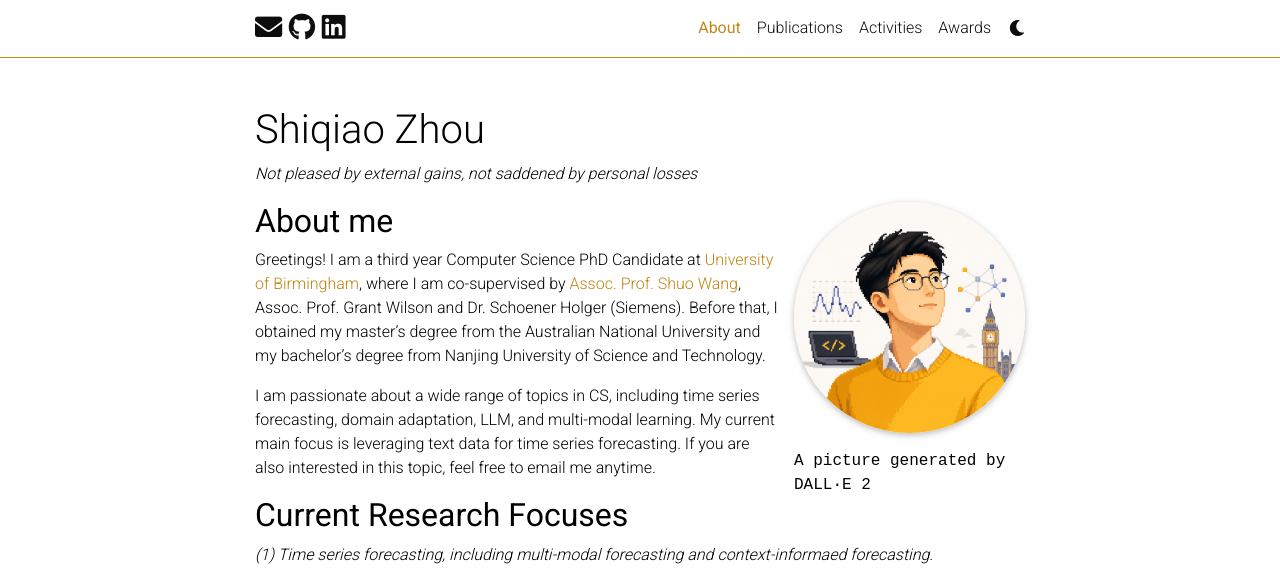
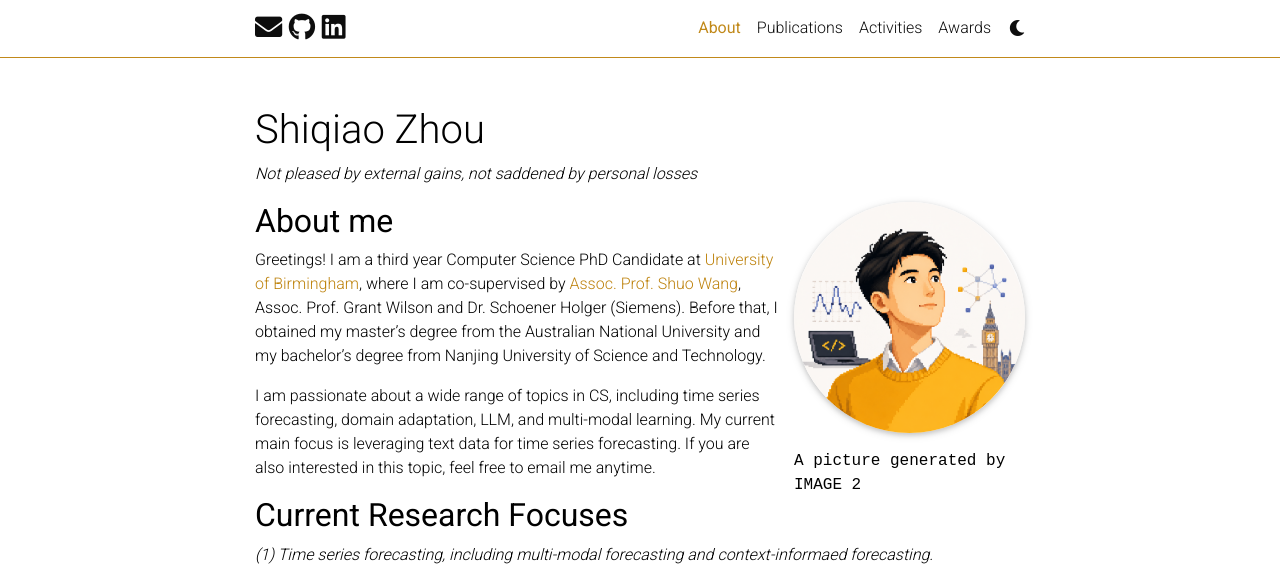
Before and after one commit to ShiqiaoZhou/ShiqiaoZhou.github.io, a Jekyll site: the page built from _pages/about.md, in a window 1280 px wide and 1075 px high. Shown: the top 569 px of the window. Built offline with Jekyll 4.4.1, drawn with Linux system fonts in a browser that asks for light colours; full-size pictures stand in for the smaller copies a plugin makes; comment, search, counter and statistics services are not loaded; a style sheet for code colours, icons or effects is not loaded.

Commit message:
Update
Co-authored-by: Copilot <copilot@github.com>

```diff
--- a/_bibliography/papers.bib
+++ b/_bibliography/papers.bib
@@ -54,7 +54,7 @@
   title={DAEA: Enhancing Entity Alignment in Real-World Knowledge Graphs Through Multi-Source Domain Adaptation},
   author={Yang, Linyan and Zhou*, Shiqiao and Cheng, Jingwei and Zhang, Fu and Wan, Jizheng and Wang, Shuo and Lee, Mark},
   year={2025},
-  journal={The 31st International Conference on Computational Linguistics (COLING 2025) },
+  journal={The 31st International Conference on Computational Linguistics (COLING 2025)},
   url={https://aclanthology.org/2025.coling-main.393/},
   preview={daea_coling2025.png},
   code={https://github.com/yangxiaoxiaoly/DAEA},
--- a/_pages/about.md
+++ b/_pages/about.md
@@ -9,7 +9,7 @@ profile:
   image: Picture_2.png
   image_circular: true # crops the image to make it circular
   address: >
-    A picture generated by DALL·E 2
+    A picture generated by IMAGE 2
 news: true  # includes a list of news items
 selected_papers: false # includes a list of papers marked as "selected={true}"
 social: true  # includes social icons at the bottom of the page
```
Also changed, not shown: _pages/publications.md (+1 -1 lines), assets/img/Picture_2.png.
